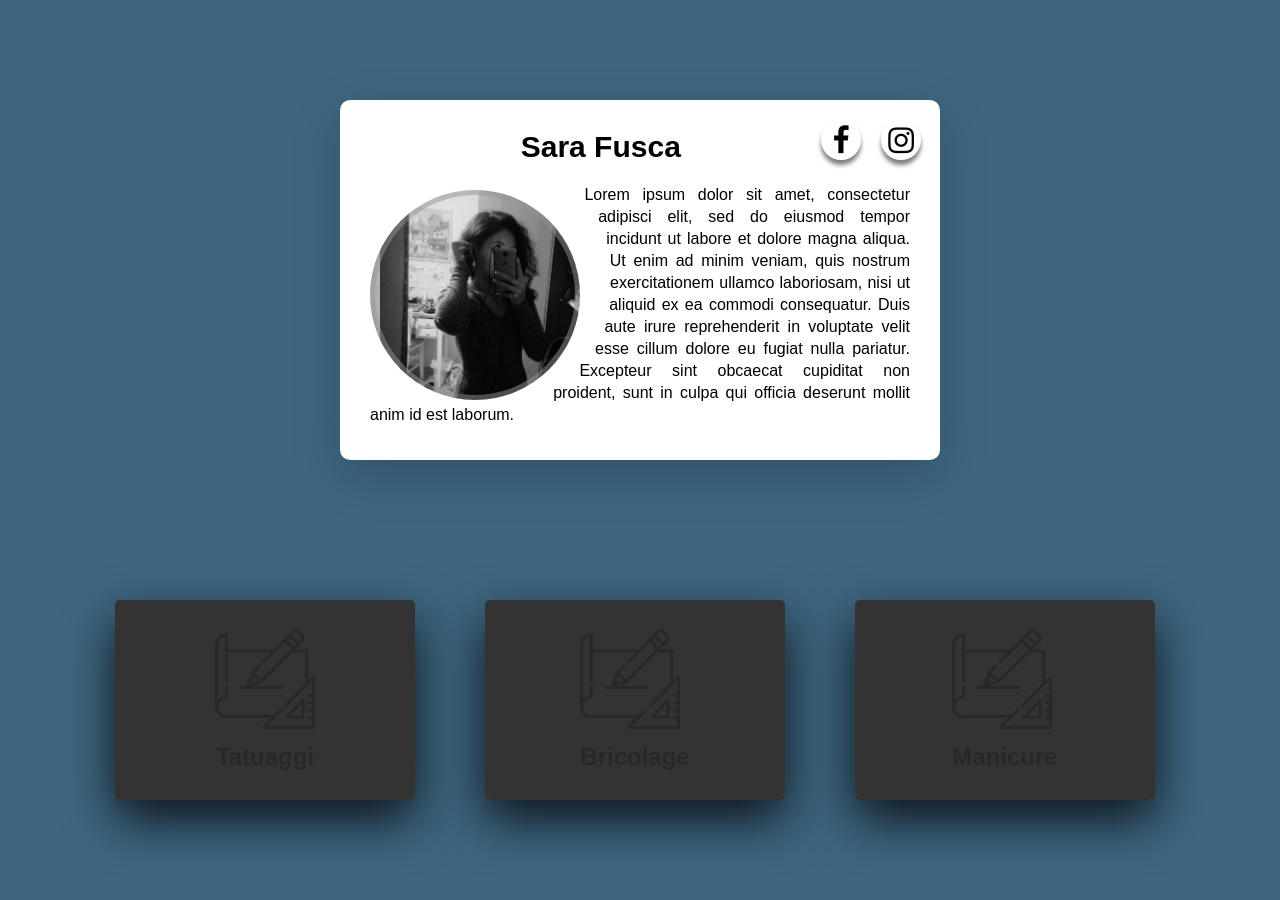
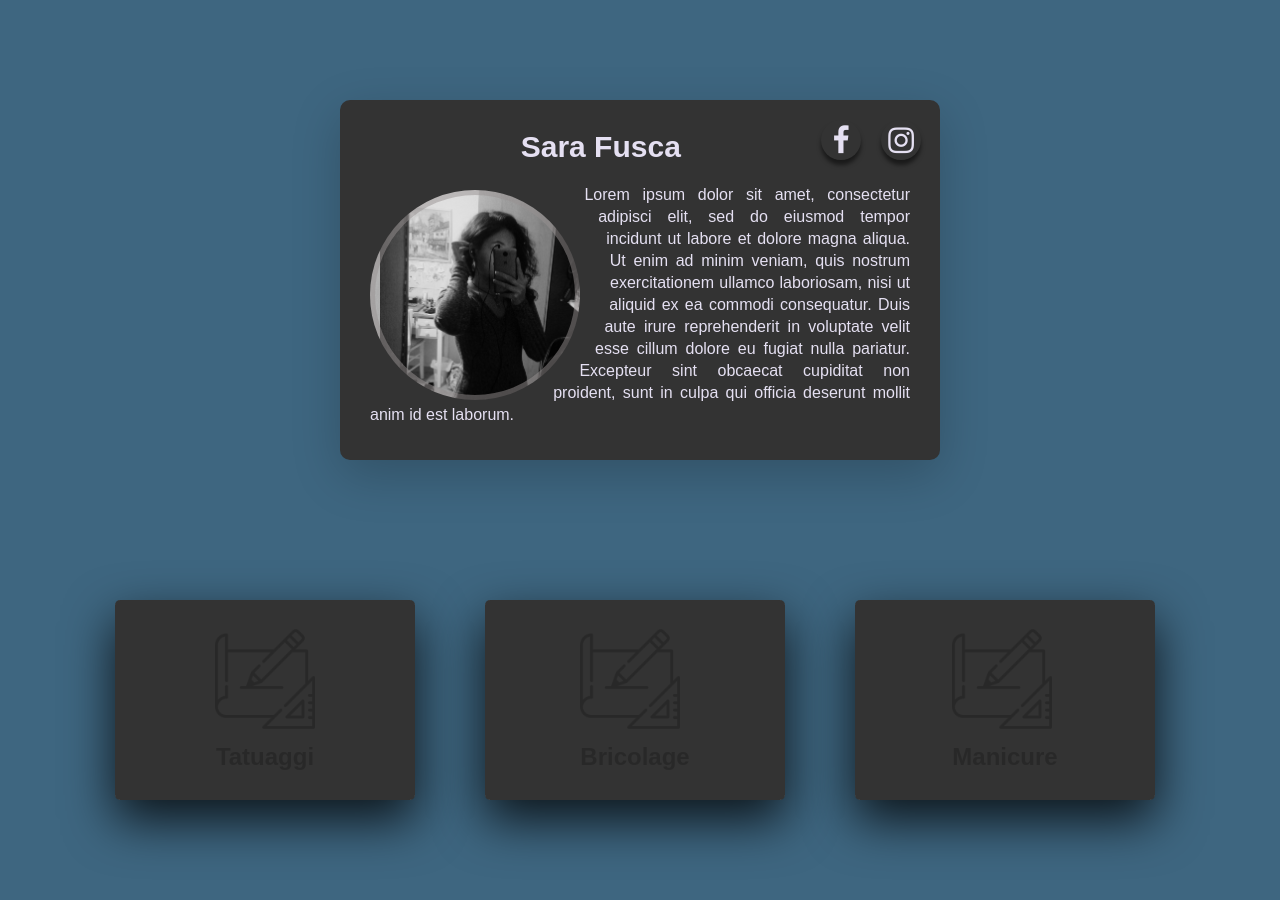
Before and after one commit to Hunderr/Sara_fusca.github.io, a plain HTML site: page index.html in a window 1280 px wide. Drawn offline with Linux system fonts and the light colour scheme.

Commit message:
update
update

```diff
--- a/index.html
+++ b/index.html
@@ -15,8 +15,8 @@
             </ul>
         </div>
     <div class="circle"></div>
-    <h1>Sara Fusca</h1>
-    <p> Lorem ipsum dolor sit amet, consectetur adipisci elit,
+    <h1 style="color:#E5E0F2">Sara Fusca</h1>
+    <p style="color:#E5E0F2"> Lorem ipsum dolor sit amet, consectetur adipisci elit,
          sed do eiusmod tempor incidunt ut labore et dolore magna aliqua.
           Ut enim ad minim veniam, quis nostrum exercitationem ullamco
            laboriosam, nisi ut aliquid ex ea commodi consequatur.
--- a/style.css
+++ b/style.css
@@ -17,7 +17,7 @@ body {
     transform: translate(-50%, -50%);
     width: 600px;
     padding: 30px;
-    background: #fff;
+    background: #333;
     box-sizing: border-box;
     border-radius: 10px;
     box-shadow: 0px 15px 50px rgba(0,0,0,.2);
@@ -56,7 +56,7 @@ body {
     font-size: 30px;
     line-height: 40px;
     transition: .6s;
-    color: #000;
+    color: #E5E0F2;
 }
 
 .social-menu ul li .fa:hover {
@@ -69,7 +69,7 @@ body {
     width: 40px;
     height: 40px;
     border-radius: 50%;
-    background-color: #fff;
+    background-color: #333;
     text-align: center;
     transition: .6s;
     box-shadow: 0 5px 4px rgba(0,0,0,.5);
```
